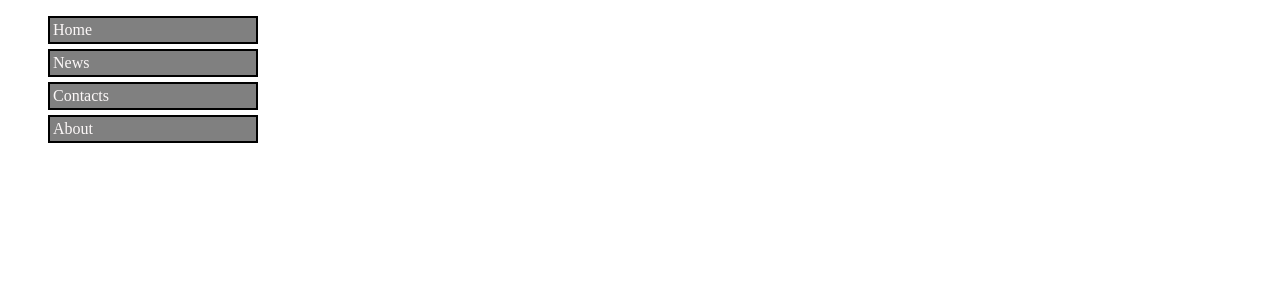
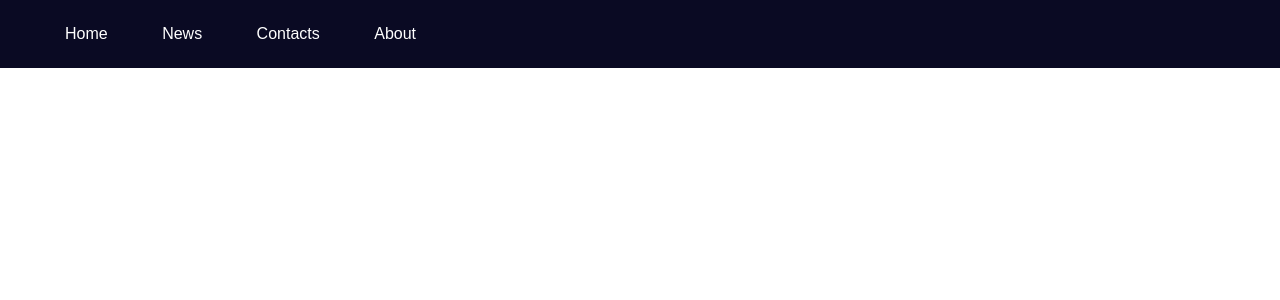
Before and after one commit to erikaszilinskas/Full-Stack-CAFS2-, a PHP site: page /css-practise/css-navbar.html in a window 1280 px wide. Shown: the top 300 px of the page. Run offline with PHP 8.4, Linux system fonts and the light colour scheme.

Commit message:
menu-task4

```diff
--- a/css-practise/css-navbar.css
+++ b/css-practise/css-navbar.css
@@ -1,26 +1,32 @@
-ul {
+body {
+    margin: 0;
+    font-family: arial;
+  }
+
+header {
+    background-color: #0a0a23;
+    color: #f1f1f1;
+  }
+
+header ul {
+    margin: 0;
     list-style: none;
-}
+  }
 
-li {
-    margin-bottom: 5px;
-    padding: 3px;
-    border: 2px solid black;
-    width: 200px;
-    background-color:grey;
-    color: azure;
-}
+header li {
+   display: inline-block;
+   border: 1px black;
+  }
 
-a:hover  {
-    color: rgb(0, 0, 0);
+header a {
+    color: white;
+    padding: 25px;
+    display: inline-block;
     text-decoration: none;
-    font-weight: bold;
-    background-color: rgb(255, 255, 255);
+    transition: .6s;
+  }
 
-}
-
-a {
-    color: rgb(252, 248, 248);
-    text-decoration: none;
-    display: block;
-}
+header a:hover{
+    color: #d31212;
+    background-color: #f1f1f1;
+  }
--- a/css-practise/css-navbar.html
+++ b/css-practise/css-navbar.html
@@ -8,13 +8,13 @@
     <title>task-menu</title>
 </head>
 <body>
-    <nav class="menu">
+    <header>
         <ul>
-            <li><a href="#">Home</a></li>
-            <li><a href="#">News</a></li>
-            <li><a href="#">Contacts</a></li>
-            <li><a href="#">About</a></li>
+          <li><a href="#">Home</a></li>
+          <li><a href="#">News</a></li>
+          <li><a href="#">Contacts</a></li>
+          <li><a href="#">About</a></li>
         </ul>
-    </nav>
+    </header>
 </body>
 </html>
```
